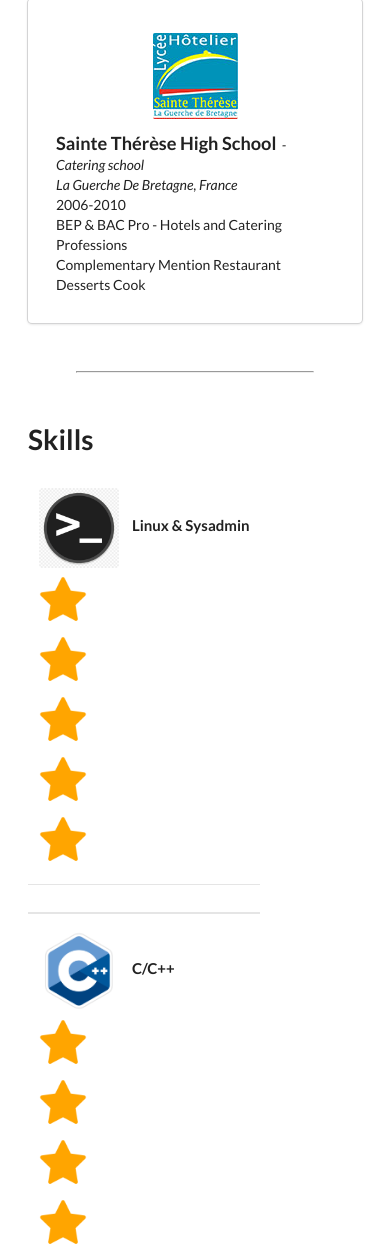
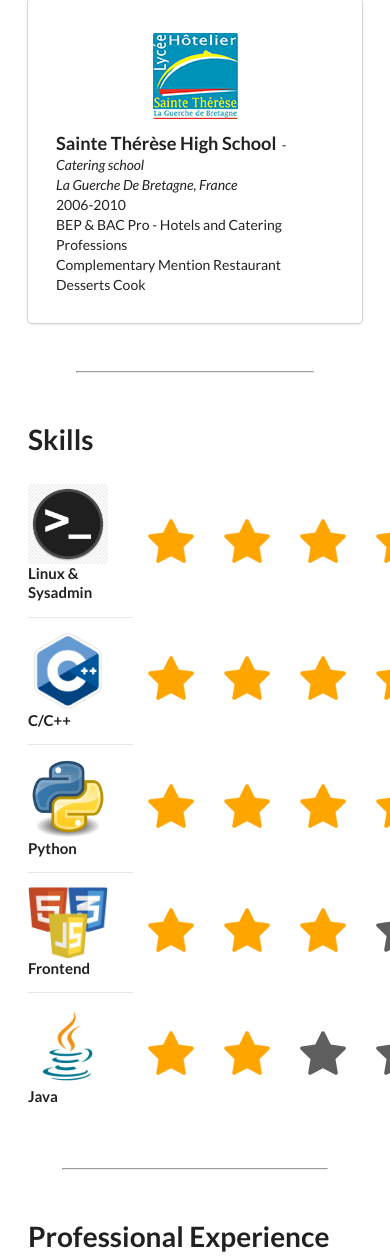
Before and after one commit to querat/gwendal.querat.pro, a PHP site: page / in a window 390 px wide; the page is wider, and only the part inside the window is pictured. Shown: the part 1359-2618 px from the top of that part. Run offline with PHP 8.4, Linux system fonts and the light colour scheme.

Commit message:
responsiveness

```diff
--- a/table.php
+++ b/table.php
@@ -30,7 +30,7 @@ function makeStarredTr($pathToIcon, $nameOfLanguage, $nbStars){
 }
 
 ?>
-<table class="ui very basic collapsing table celled padded table">
+<table class="ui unstackable very basic collapsing table celled padded table">
 
     <tbody>
 
```
